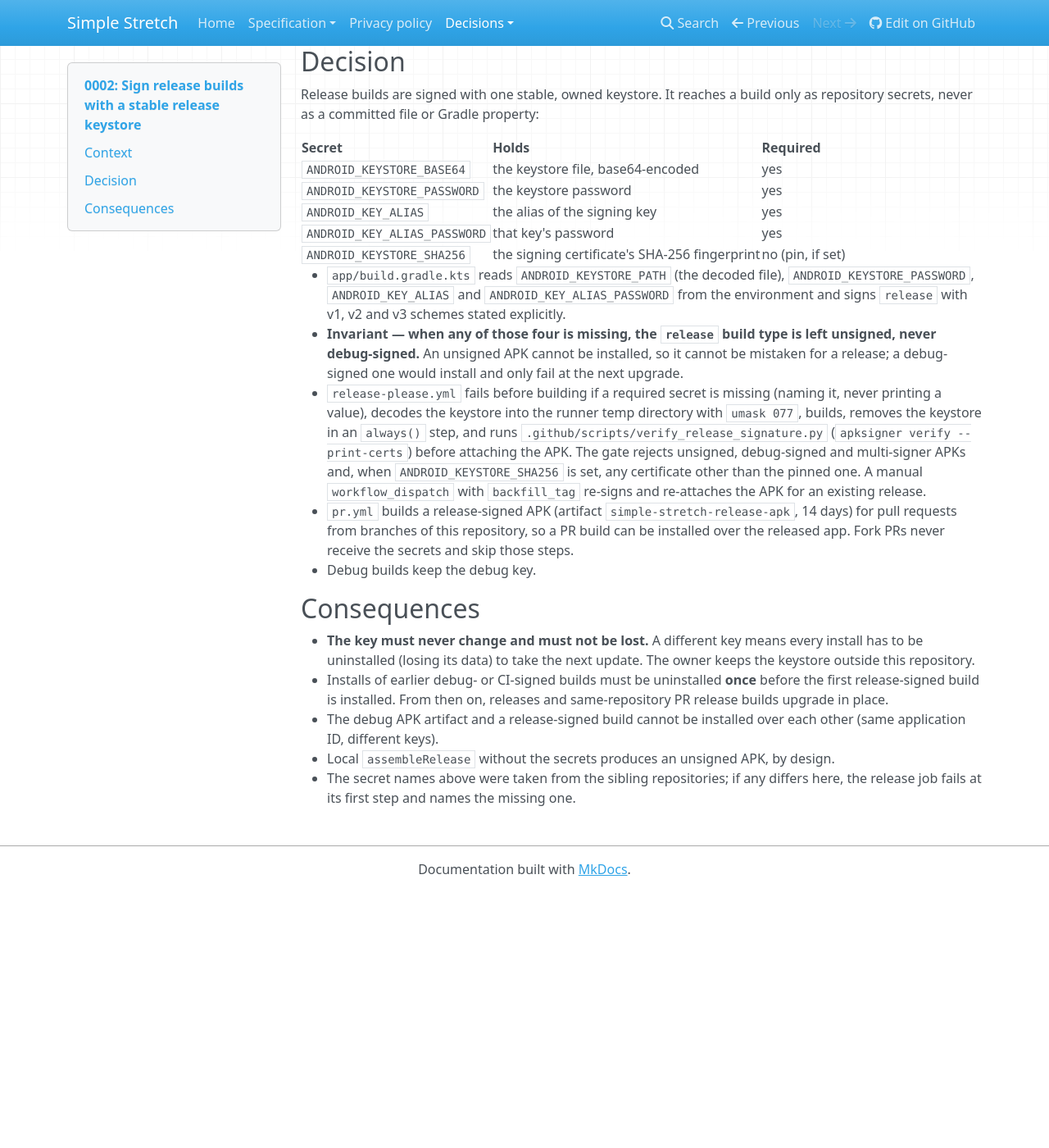
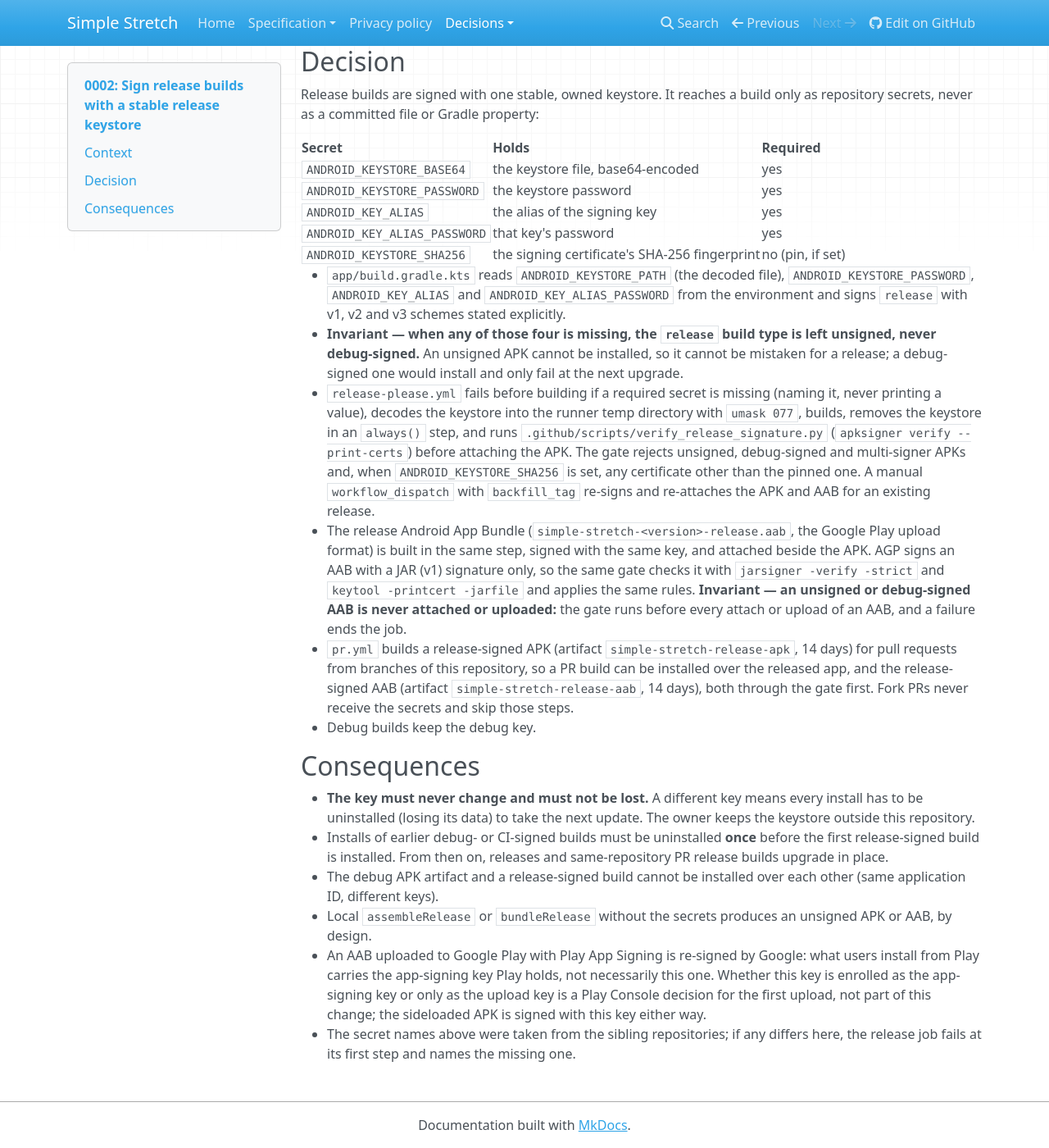
Before and after one commit to derekwinters/simple-stretch-android, an MkDocs documentation site: the page built from docs/adr/0002-release-signing-with-a-stable-keystore.md, in a window 1280 px wide and 1400 px high, scrolled down 415 px. Shown: the whole window at 82% size. Built offline with MkDocs 1.6.1, drawn with Linux system fonts in a browser that asks for light colours; nearby versions of some CDN libraries; before the commit the page ends 1503 px from its top, so only the background shows below that.

Commit message:
docs(release): describe the signed release AAB
ADR 0002 now covers the release AAB: signed with the same key, checked by
the same gate before it is attached, never attached unsigned or
debug-signed, and notes that Play App Signing re-signs what Play installs.
The docs home page and CLAUDE.md name the AAB, its PR artifact, and that
the AAB is for Google Play while the APK is for sideloading.

Co-Authored-By: Claude <noreply@anthropic.com>

```diff
--- a/docs/adr/0002-release-signing-with-a-stable-keystore.md
+++ b/docs/adr/0002-release-signing-with-a-stable-keystore.md
@@ -39,9 +39,17 @@ secrets, never as a committed file or Gradle property:
   (`apksigner verify --print-certs`) before attaching the APK. The gate rejects unsigned,
   debug-signed and multi-signer APKs and, when `ANDROID_KEYSTORE_SHA256` is set, any certificate
   other than the pinned one. A manual `workflow_dispatch` with `backfill_tag` re-signs and
-  re-attaches the APK for an existing release.
+  re-attaches the APK and AAB for an existing release.
+- The release Android App Bundle (`simple-stretch-<version>-release.aab`, the Google Play upload
+  format) is built in the same step, signed with the same key, and attached beside the APK. AGP
+  signs an AAB with a JAR (v1) signature only, so the same gate checks it with
+  `jarsigner -verify -strict` and `keytool -printcert -jarfile` and applies the same rules.
+  **Invariant — an unsigned or debug-signed AAB is never attached or uploaded:** the gate runs
+  before every attach or upload of an AAB, and a failure ends the job.
 - `pr.yml` builds a release-signed APK (artifact `simple-stretch-release-apk`, 14 days) for pull
-  requests from branches of this repository, so a PR build can be installed over the released app.
+  requests from branches of this repository, so a PR build can be installed over the released app,
+  and the release-signed AAB (artifact `simple-stretch-release-aab`, 14 days), both through the
+  gate first.
   Fork PRs never receive the secrets and skip those steps.
 - Debug builds keep the debug key.
 
@@ -55,6 +63,11 @@ secrets, never as a committed file or Gradle property:
   upgrade in place.
 - The debug APK artifact and a release-signed build cannot be installed over each other (same
   application ID, different keys).
-- Local `assembleRelease` without the secrets produces an unsigned APK, by design.
+- Local `assembleRelease` or `bundleRelease` without the secrets produces an unsigned APK or AAB,
+  by design.
+- An AAB uploaded to Google Play with Play App Signing is re-signed by Google: what users install
+  from Play carries the app-signing key Play holds, not necessarily this one. Whether this key is
+  enrolled as the app-signing key or only as the upload key is a Play Console decision for the
+  first upload, not part of this change; the sideloaded APK is signed with this key either way.
 - The secret names above were taken from the sibling repositories; if any differs here, the
   release job fails at its first step and names the missing one.
```
Also changed, not shown: CLAUDE.md (+1 -1 lines), docs/index.md (+12 -5 lines).
